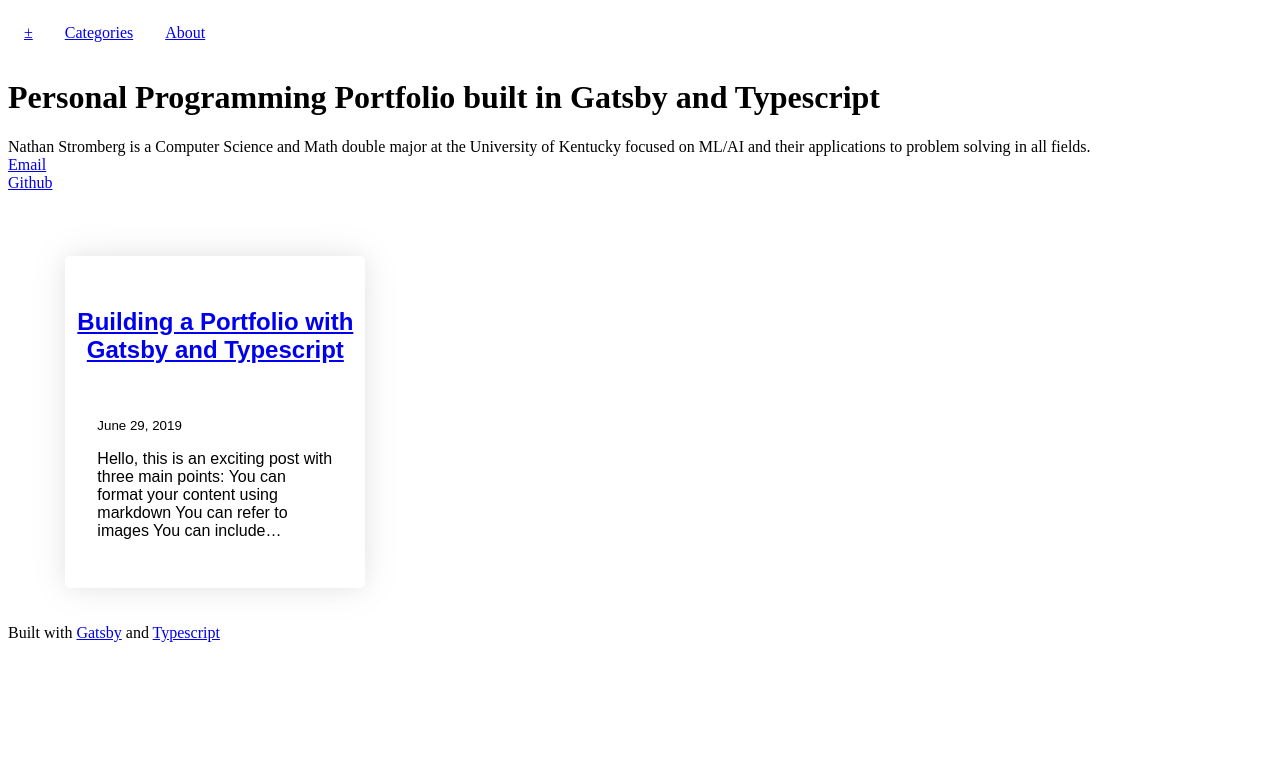
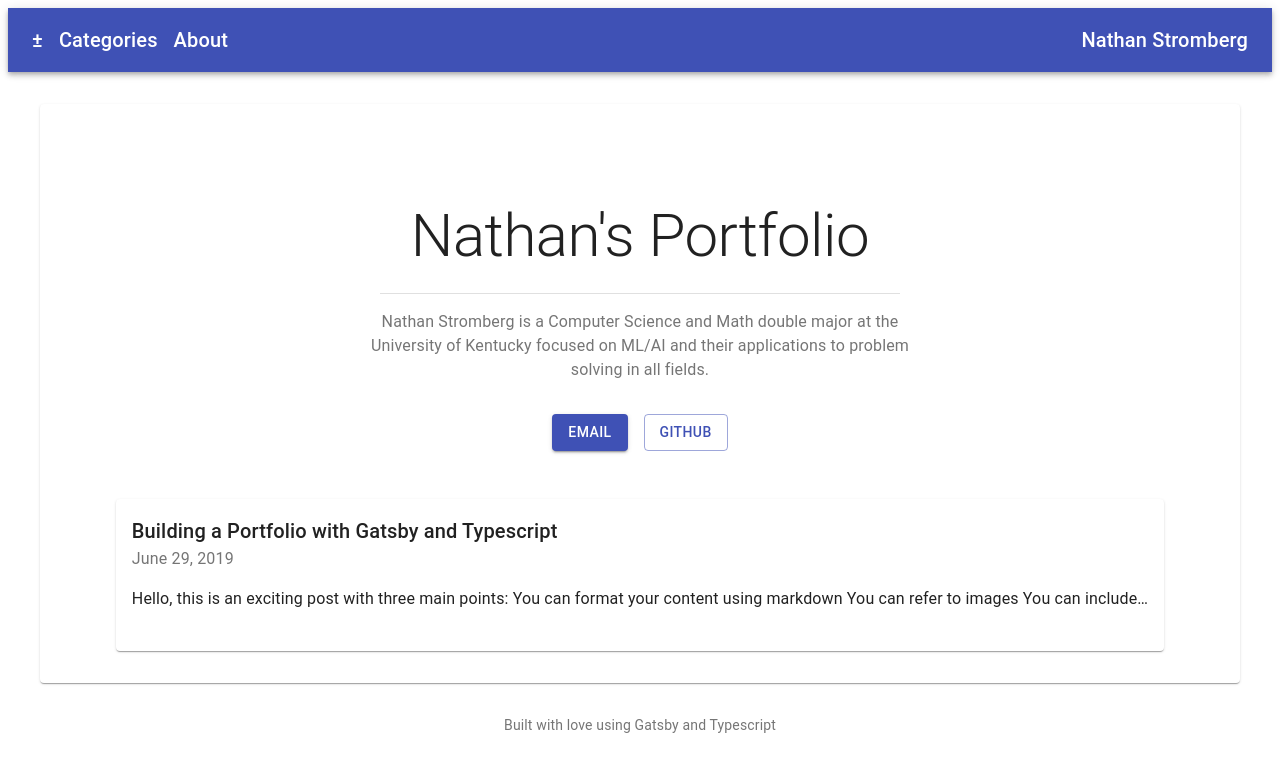
Before and after one commit to nstromberg/portfolio, a Gatsby site: page / in a window 1280 px wide. Built offline with nearby package versions, Linux system fonts and the light colour scheme; Gatsby itself is replaced by a stand-in of ours.

Commit message:
Switched from Styled Components to MUI

```diff
--- a/gatsby-config.js
+++ b/gatsby-config.js
@@ -67,6 +67,14 @@ module.exports = {
     'gatsby-plugin-remove-serviceworker',
     'gatsby-plugin-react-helmet',
     'gatsby-plugin-sharp',
+    {
+      resolve: `gatsby-plugin-material-ui`,
+      options: {
+        stylesProvider: {
+          injectFirst: true,
+        },
+      },
+    },
     'gatsby-plugin-styled-components',
     'gatsby-plugin-typescript',
     'gatsby-transformer-sharp',
--- a/package.json
+++ b/package.json
@@ -4,6 +4,8 @@
   "description": "Personal Portfolio for Programming",
   "dependencies": {
     "@babel/core": "^7.4.5",
+    "@material-ui/core": "^4.1.3",
+    "@material-ui/styles": "^4.1.2",
     "babel-plugin-styled-components": "^1.10.4",
     "classnames": "^2.2.6",
     "gatsby": "^2.11.5",
@@ -11,6 +13,7 @@
     "gatsby-plugin-canonical-urls": "^2.1.0",
     "gatsby-plugin-google-analytics": "^2.1.1",
     "gatsby-plugin-manifest": "^2.2.0",
+    "gatsby-plugin-material-ui": "^2.1.4",
     "gatsby-plugin-react-helmet": "^3.1.0",
     "gatsby-plugin-remove-serviceworker": "^1.0.0",
     "gatsby-plugin-sharp": "^2.2.1",
--- a/src/components/bio.tsx
+++ /dev/null
@@ -1,57 +0,0 @@
-import React from 'react'
-import { StaticQuery, graphql } from 'gatsby'
-
-type StaticQueryData = {
-  site: {
-    siteMetadata: {
-      description: string
-      social: {
-        github: string
-      }
-      author: {
-        name: string
-        email: string
-      }
-    }
-  }
-}
-
-export default function () {
-  return (
-    <StaticQuery
-      query={graphql`
-        query {
-          site {
-            siteMetadata {
-              description
-              social {
-                github
-              }
-              author {
-                name
-                email
-              }
-            }
-          }
-        }
-      `}
-      render={(data: StaticQueryData) => {
-        const { description, social, author } = data.site.siteMetadata;
-        const { email, name } = author;
-        return (
-          <div>
-            <h1>{description}</h1>
-            <p>
-              {name} is a Computer Science and Math double major at the University of Kentucky
-              focused on ML/AI and their applications to problem solving in all fields.
-              <br />
-              <a href={`mailto:${email}`}>Email</a>
-              <br />
-              <a href={social.github}>Github</a>
-            </p>
-          </div>
-        );
-      }}
-    />
-  )
-}
--- a/src/components/layout.tsx
+++ b/src/components/layout.tsx
@@ -1,64 +1,74 @@
 import React from 'react';
-import { Link } from 'gatsby';
-import styled from 'styled-components';
-
-const StyledNav = styled.nav`
-  ul {
-    list-style-type: none;
-    margin: 0;
-    padding: 0;
-  }
-
-  li {
-    display: inline-block;
-    margin: 16px;
-
-    a {
-      background: none;
-    }
-  }
-`;
-
-const StyledFooter = styled.footer`
-  padding-bottom: 36px;
-`;
+import Link from './link';
+import { withStyles, createStyles, Theme } from '@material-ui/core/styles';
+import { Paper, Typography, Toolbar, AppBar } from '@material-ui/core';
 
 interface Props {
-  readonly title?: string
+  readonly title?: string,
+  readonly classes: {
+    root: string,
+    link: string,
+    name: string,
+    footer: string,
+    main: string,
+  }
 }
 
-export default class Layout extends React.Component<Props> {
+const useStyles = (theme: Theme) => (
+  createStyles({
+    root: {
+      flexGrow: 1,
+    },
+    link: {
+      marginRight: theme.spacing(2),
+    },
+    name: {
+      flexGrow: 1,
+    },
+    footer: {
+      margin: theme.spacing(4),
+    },
+    main: {
+      margin: theme.spacing(4),
+      padding: theme.spacing(4),
+    },
+  })
+);
+
+class Layout extends React.Component<Props> {
   render() {
-    const { children } = this.props;
+    const { children, classes } = this.props;
 
     return (
-      <>
-        <StyledNav className='navigation'>
-          <ul>
-            <li>
-              <Link to={`/`}>&plusmn;</Link>
-            </li>
-            <li>
-              <Link to={`/tags`}>Categories</Link>
-            </li>
-            <li>
-              <Link to={`/about`}>About</Link>
-            </li>
-          </ul>
-        </StyledNav>
-        <div className='content'>
+      <div className={classes.root}>
+        <AppBar position='sticky'>
+          <Toolbar>
+            <Typography variant='h6'>
+              <Link color='inherit' className={classes.link} to={`/`}>&plusmn;</Link>
+              <Link color='inherit' className={classes.link} to={`/tags`}>Categories</Link>
+              <Link color='inherit' className={classes.link} to={`/about`}>About</Link>
+            </Typography>
+            <Typography variant='h6' align='right' className={classes.name}>
+              {'Nathan Stromberg'}
+            </Typography>
+          </Toolbar>
+        </AppBar>
+        <Paper className={classes.main}>
           {children}
-        </div>
-        <StyledFooter className='footer'>
-          Built with
-          {' '}
-          <a href='https://gatsbyjs.org'>Gatsby</a>
-          {' '}
-          and
-          {' '}
-          <a href='https://typescriptlang.org'>Typescript</a>
-        </StyledFooter>
-      </>
+        </Paper>
+        <Typography variant='body2' color='textSecondary' align='center' className={classes.footer}>
+          {'Built with love using '}
+          <Link color='inherit' href='https://gatsbyjs.com/'>
+            Gatsby
+          </Link>
+          {' and '}
+          <Link color='inherit' href='https://typescriptlang.org/'>
+            Typescript
+          </Link>
+        </Typography>
+      </div>
     )
   }
 }
+
+export default withStyles(useStyles)(Layout);
--- /dev/null
+++ b/src/components/link.tsx
@@ -0,0 +1,9 @@
+import React from 'react';
+import MuiLink from '@material-ui/core/Link';
+import { Link as GatsbyLink } from 'gatsby';
+
+const Link = React.forwardRef(function Link(props, ref) {
+  return <MuiLink component={GatsbyLink} ref={ref} {...props} />;
+});
+
+export default Link;
--- a/src/components/projectcard.tsx
+++ b/src/components/projectcard.tsx
@@ -1,8 +1,16 @@
 import React from 'react';
-import { Link } from 'gatsby';
-import styled from 'styled-components';
+import { createStyles, withStyles, Theme } from '@material-ui/core/styles';
+import Card from '@material-ui/core/Card';
+import CardContent from '@material-ui/core/CardContent';
+import Typography from '@material-ui/core/Typography';
+import Link from './link';
+
 interface Props {
-  readonly node: Node
+  readonly node: Node,
+  readonly classes: {
+    card: string,
+    date: string,
+  }
 }
 
 interface Node {
@@ -16,48 +24,33 @@ interface Node {
   excerpt: string
 }
 
-const CardWrapper = styled.div`
-  overflow: hidden;
-  padding: 0 0 32px;
-  margin: 48px auto 0;
-  width: 300px;
-  font-family: sans-serif;
-  box-shadow: 0 0 20px rgba(0, 0, 0, .05), 0 0px 40px rgba(0, 0, 0, .08);
-  border-radius: 5px;
-`
+const useStyles = (theme: Theme) => (
+  createStyles({
+    card: {
+      minWidth: 250,
+    },
+    date: {
+      marginBottom: theme.spacing(2),
+    }
+  })
+);
 
-const CardHeader = styled.header`
-  padding-top: 32px;
-  padding-bottom: 32px;
-`
-
-const CardHeading = styled.h1`
-  font-size: 24px;
-  font-weight: bold;
-  text-align: center;
-`
-
-const CardBody = styled.div`
-  padding-right: 32px;
-  padding-left: 32px;
-`
-
-export default class ProjectCard extends React.Component<Props> {
+class ProjectCard extends React.Component<Props> {
   render() {
-    const { node } = this.props;
+    const { node, classes } = this.props;
     const title = node.frontmatter.title || node.fields.slug;
     return (
-      <CardWrapper key={node.fields.slug} >
-        <CardHeading>
-          <CardHeader>
-            <Link to={node.fields.slug}>{title}</Link>
-          </CardHeader>
-        </CardHeading>
-        <CardBody>
-          <small>{node.frontmatter.date}</small>
-          <p dangerouslySetInnerHTML={{ __html: node.excerpt }} />
-        </CardBody>
-      </CardWrapper>
+      <Card className={classes.card}>
+        <CardContent>
+          <Typography variant='h6' component='h2'>
+            <Link to={node.fields.slug} color='inherit'>{title}</Link>
+          </Typography>
+          <Typography color='textSecondary' className={classes.date}>{node.frontmatter.date}</Typography>
+          <Typography paragraph dangerouslySetInnerHTML={{ __html: node.excerpt }} />
+        </CardContent>
+      </Card>
     );
   }
 }
+
+export default withStyles(useStyles)(ProjectCard);
--- a/src/pages/index.tsx
+++ b/src/pages/index.tsx
@@ -1,53 +1,120 @@
 import React from 'react';
 import { graphql } from 'gatsby';
-import styled from 'styled-components';
+import {
+  Grid,
+  Box,
+  Theme,
+  withStyles,
+  Typography,
+  Container,
+  Button,
+  Divider,
+} from '@material-ui/core';
+import { createStyles } from '@material-ui/styles';
 
 import Layout from '../components/layout';
 import Head from '../components/head';
-import Bio from '../components/bio';
 import ProjectCard from '../components/projectcard';
 
 interface Props {
   readonly data: PageQueryData
+  readonly classes: {
+    heroContent: string,
+    heroButtons: string,
+    divider: string,
+    projects: string,
+  }
 }
 
-const StyledGrid = styled.div`
-{
-  display: grid;
-  grid-template-columns: repeat(3, 1fr);
-  grid-gap: 10px;
-  padding-bottom: 36px;
-}
-`;
+const useStyles = (theme: Theme) => (
+  createStyles({
+    heroContent: {
+      backgroundColor: theme.palette.background.paper,
+      padding: theme.spacing(8, 0, 6),
+    },
+    heroButtons: {
+      marginTop: theme.spacing(4),
+    },
+    divider: {
+      margin: theme.spacing(2),
+    },
+    projects: {
+    },
+  })
+)
 
-export default class Index extends React.Component<Props> {
+class Index extends React.Component<Props> {
   render() {
-    const { data } = this.props
+    const { data, classes } = this.props
     const siteTitle = data.site.siteMetadata.title
     const projects = data.allMarkdownRemark.edges
 
     return (
       <Layout title={siteTitle}>
         <Head title="Overview of projects" keywords={['portfolio', 'gatsby', 'javascript', 'react', 'typescript']} />
-        <Bio />
-        <article>
-          <StyledGrid>
+        <div className={classes.heroContent}>
+          <Container maxWidth="sm">
+            <Typography component="h1" variant="h2" align="center" color="textPrimary" gutterBottom>Nathan's Portfolio</Typography>
+            <Divider variant='middle' />
+            <Typography variant="h5" align="center" color="textSecondary" paragraph>
+              <Box my={2}>
+                <Typography paragraph>
+                  {data.site.siteMetadata.author.name} is a Computer Science and Math double major at the University of Kentucky
+                  focused on ML/AI and their applications to problem solving in all fields.
+            </Typography>
+              </Box>
+            </Typography>
+            <div className={classes.heroButtons}>
+              <Grid container spacing={2} justify="center">
+                <Grid item>
+                  <Button variant="contained" color="primary" href={`mailto:${data.site.siteMetadata.author.email}`}>
+                    Email
+                  </Button>
+                </Grid>
+                <Grid item>
+                  <Button variant="outlined" color="primary" href={data.site.siteMetadata.social.github}>
+                    Github
+                  </Button>
+                </Grid>
+              </Grid>
+            </div>
+          </Container>
+        </div>
+        <Box className={classes.projects}>
+          <Grid
+            container
+            direction="row"
+            justify="center"
+            alignItems="flex-start"
+            spacing={4}
+          >
             {projects.map(({ node }) => {
               return (
-                <ProjectCard node={node} />
+                <Grid item>
+                  <ProjectCard node={node} />
+                </Grid>
               )
             })}
-          </StyledGrid>
-        </article>
+          </Grid>
+        </Box>
       </Layout>
     )
   }
 }
 
+export default withStyles(useStyles)(Index);
+
 interface PageQueryData {
   site: {
     siteMetadata: {
-      title: string
+      title: string,
+      author: {
+        name: string,
+        email: string,
+      },
+      social: {
+        github: string,
+      }
     }
   }
   allMarkdownRemark: {
@@ -71,6 +138,14 @@ export const pageQuery = graphql`
     site {
       siteMetadata {
         title
+        author {
+          name
+          email
+        }
+        description
+        social {
+          github
+        }
       }
     }
     allMarkdownRemark(
```
Also changed, not shown: src/components/tagcard.tsx (+33 -41 lines), src/pages/about.tsx (+57 -4 lines), src/pages/tags.tsx (+42 -18 lines), src/templates/project.tsx (+40 -31 lines), src/templates/tag.tsx (+18 -19 lines), 1 other file.
